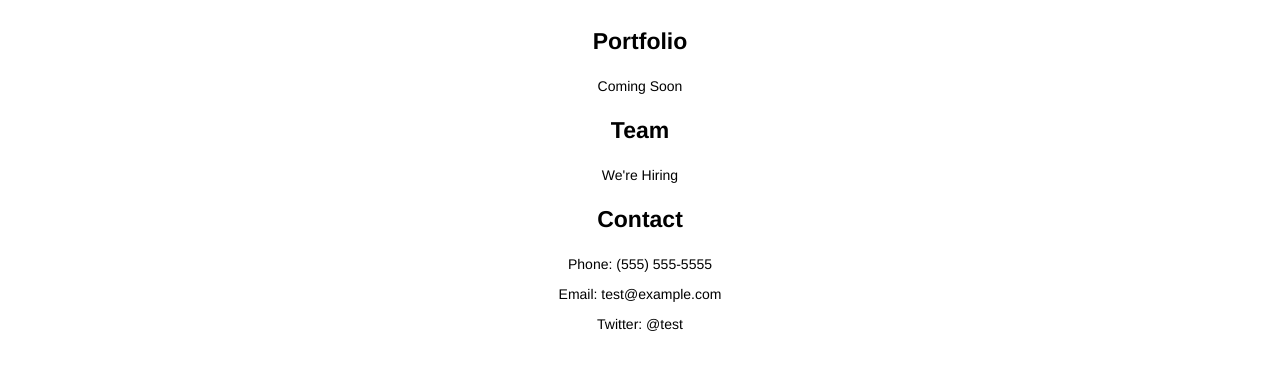
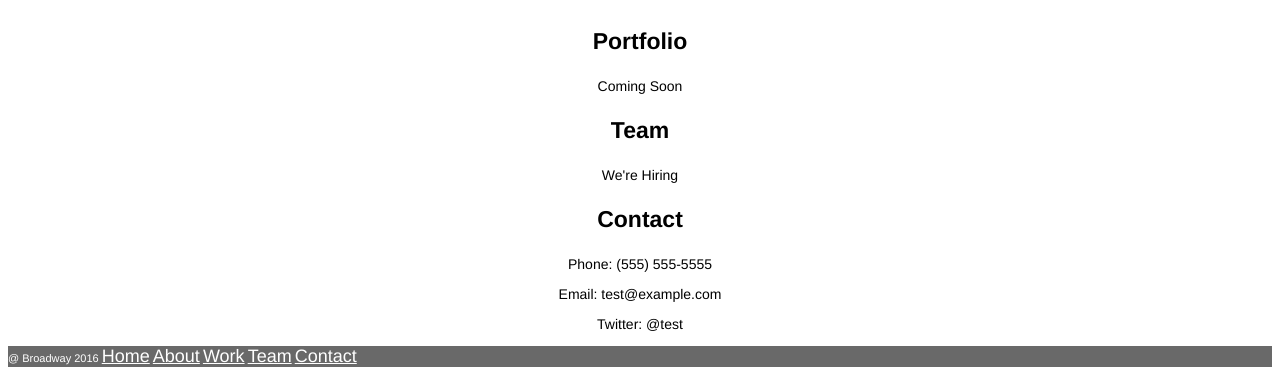
Before and after one commit to ytrakjc/Broadway-Design, a plain HTML site: page index.html in a window 1280 px wide. Shown: the part 1695-2073 px from the top of the page. Before the commit the page ends 2041 px from the top, so only its background shows below. Drawn offline with Linux system fonts and the light colour scheme.

Commit message:
web page matches example

```diff
--- a/index.html
+++ b/index.html
@@ -8,7 +8,7 @@
 </head>
 
 <div class="headlist">
-  <h1>Broadway Design</h1>
+  <h1 id=top>Broadway Design</h1>
   <h2>Home</h2>
   <h2>About</h2>
   <h2>Work</h2>
@@ -52,6 +52,15 @@
   <p class='para'>Twitter: @test</p>
 </div>
 
+<div>
+  <p class="footer">@ Broadway 2016
+    <a class="footerelem" href="#top"> Home</a>
+    <a class="footerelem" href="#top"> About</a>
+    <a class="footerelem" href="#top"> Work</a>
+    <a class="footerelem" href="#top"> Team</a>
+    <a class="footerelem" href="#top"> Contact</a></p>
+</div>
+
 </body>
 
 </html>
--- a/resources/css/style.css
+++ b/resources/css/style.css
@@ -1,4 +1,4 @@
-.headlist {background-image:url("https://s3.amazonaws.com/codecademy-content/programs/freelance-one/broadway/images/the-flatiron-building.png"); background-size: auto; background: rgba(0, 0, 0, 0.5);}
+.headlist {background-image:url("https://s3.amazonaws.com/codecademy-content/programs/freelance-one/broadway/images/the-flatiron-building.png"); background-size: auto;}
 h1 {font-family: Helvetica; font-size: 70px; font-weight: bold; color: white; text-align: center; }
 h2 {font-family: Helvetica; font-size: 18px; color: white; text-align: center; text-decoration: underline;}
 h3 {font-family: Helvetica; font-size: 32px; font-weight: bold; text-align: center;}
@@ -7,3 +7,5 @@ h3 {font-family: Helvetica; font-size: 32px; font-weight: bold; text-align: cent
 .para {font-family: Helvetica; font-size: 14px; text-align: center;}
 .midbanner {background-image:url("https://s3.amazonaws.com/codecademy-content/programs/freelance-one/broadway/images/the-flatiron-building.png"); background-size: auto;}
 h4 {font-family: Helvetica; font-size: 23px; font-weight: bold; color: white; text-align: center;}
+.footer {font-family: Helvetica; font-size: 11px; color: white; background-color: dimgray;}
+.footerelem {font-family: Helvetica; font-size: 18px; color: white; text-decoration: underline;}
```
